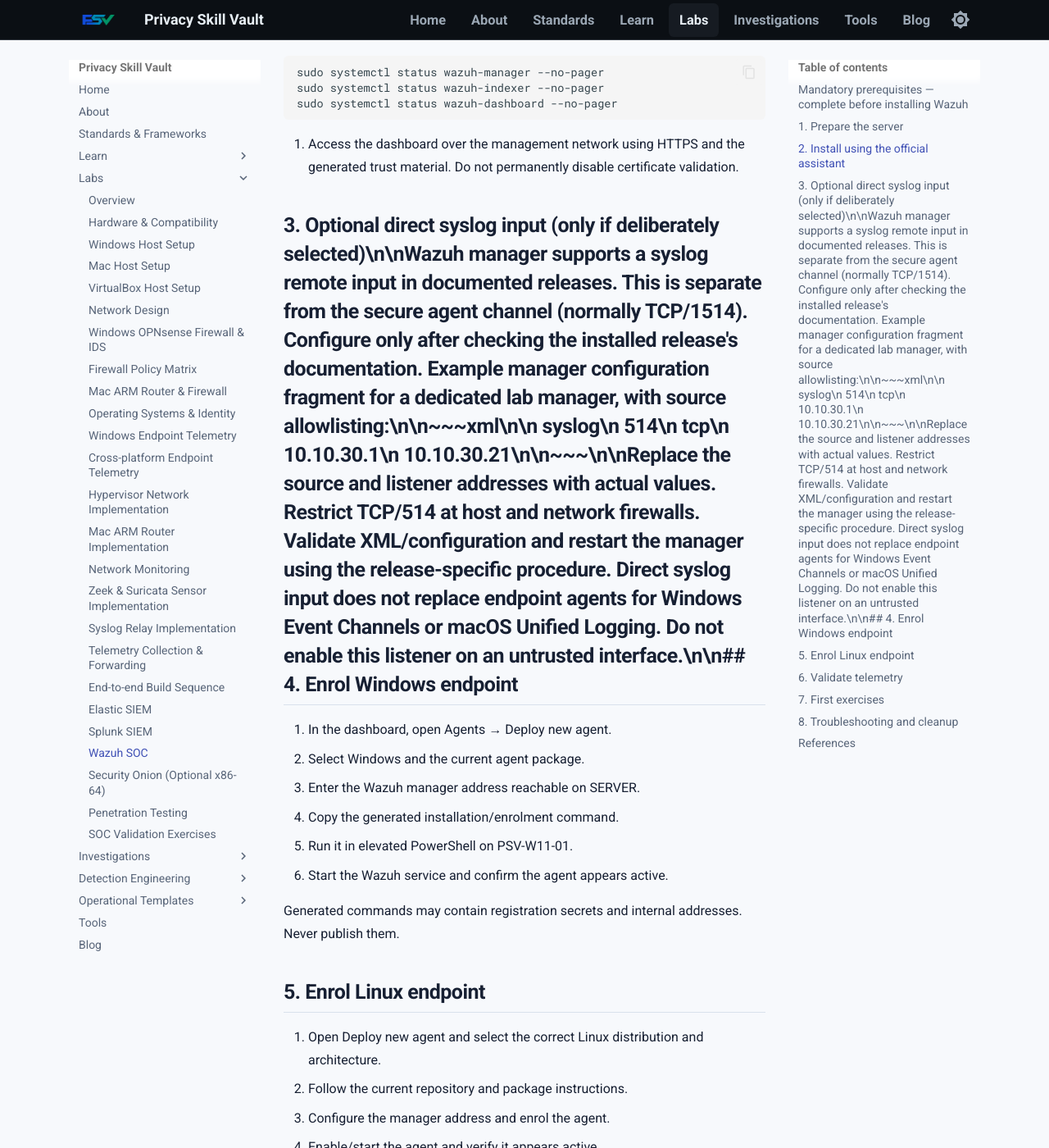
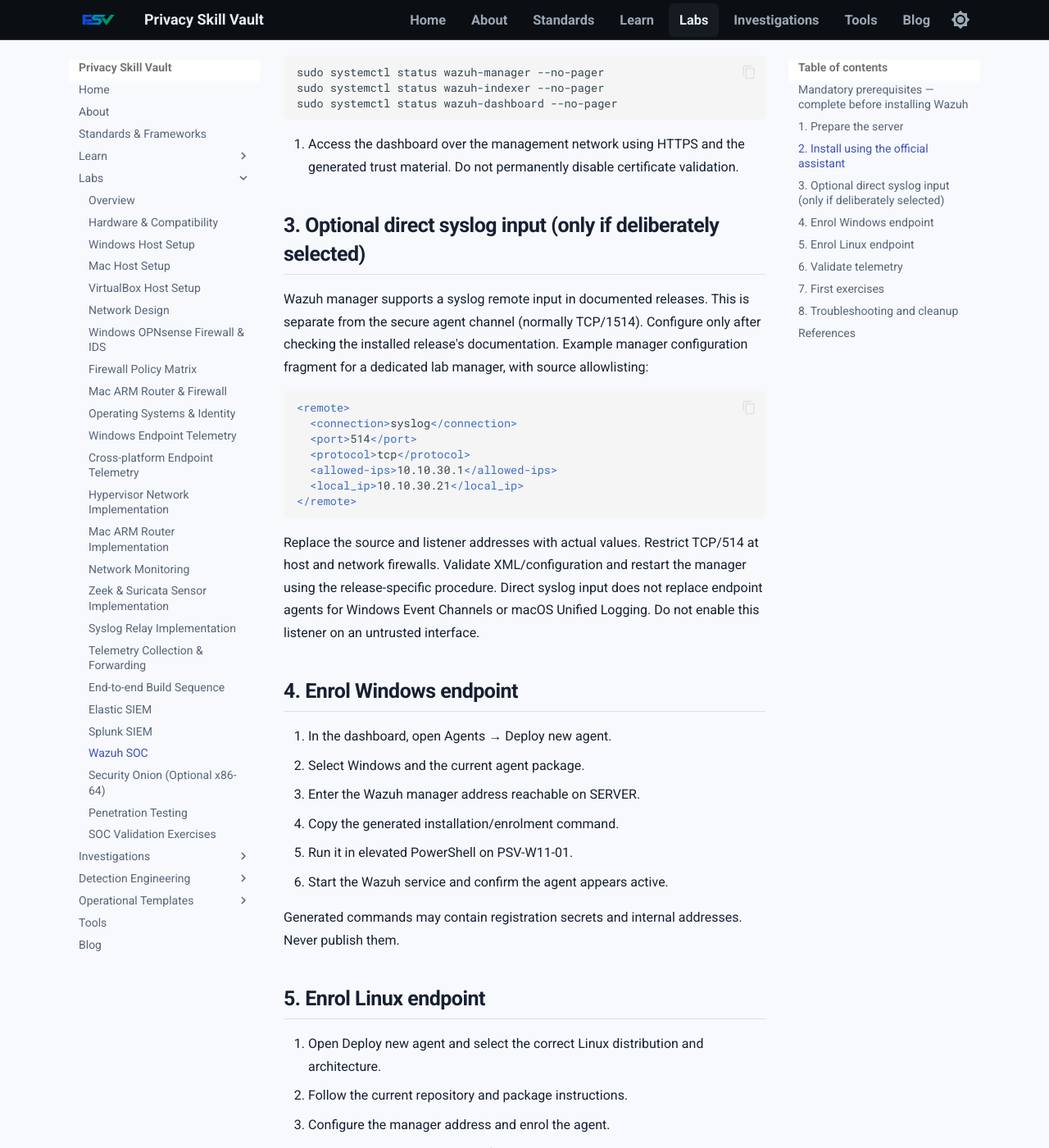
Before and after one commit to PrivacySkillVault/privacyskillvault.github.io, an MkDocs documentation site: the page built from docs/labs/wazuh-soc.md, in a window 1280 px wide and 1400 px high, scrolled down 1457 px. Shown: the whole window at 82% size. Built offline with MkDocs 1.6.1 and Material for MkDocs 9.7.7, drawn with Linux system fonts in a browser that asks for light colours.

Commit message:
Fix formatting of Wazuh direct syslog optional section

```diff
--- a/docs/labs/wazuh-soc.md
+++ b/docs/labs/wazuh-soc.md
@@ -37,7 +37,23 @@
 
 5. Access the dashboard over the management network using HTTPS and the generated trust material. Do not permanently disable certificate validation.
 
-## 3. Optional direct syslog input (only if deliberately selected)\n\nWazuh manager supports a syslog remote input in documented releases. This is separate from the secure agent channel (normally TCP/1514). Configure only after checking the installed release's documentation. Example manager configuration fragment for a dedicated lab manager, with source allowlisting:\n\n~~~xml\n<remote>\n  <connection>syslog</connection>\n  <port>514</port>\n  <protocol>tcp</protocol>\n  <allowed-ips>10.10.30.1</allowed-ips>\n  <local_ip>10.10.30.21</local_ip>\n</remote>\n~~~\n\nReplace the source and listener addresses with actual values. Restrict TCP/514 at host and network firewalls. Validate XML/configuration and restart the manager using the release-specific procedure. Direct syslog input does not replace endpoint agents for Windows Event Channels or macOS Unified Logging. Do not enable this listener on an untrusted interface.\n\n## 4. Enrol Windows endpoint
+## 3. Optional direct syslog input (only if deliberately selected)
+
+Wazuh manager supports a syslog remote input in documented releases. This is separate from the secure agent channel (normally TCP/1514). Configure only after checking the installed release's documentation. Example manager configuration fragment for a dedicated lab manager, with source allowlisting:
+
+~~~xml
+<remote>
+  <connection>syslog</connection>
+  <port>514</port>
+  <protocol>tcp</protocol>
+  <allowed-ips>10.10.30.1</allowed-ips>
+  <local_ip>10.10.30.21</local_ip>
+</remote>
+~~~
+
+Replace the source and listener addresses with actual values. Restrict TCP/514 at host and network firewalls. Validate XML/configuration and restart the manager using the release-specific procedure. Direct syslog input does not replace endpoint agents for Windows Event Channels or macOS Unified Logging. Do not enable this listener on an untrusted interface.
+
+## 4. Enrol Windows endpoint
 
 1. In the dashboard, open Agents → Deploy new agent.
 2. Select Windows and the current agent package.
```
